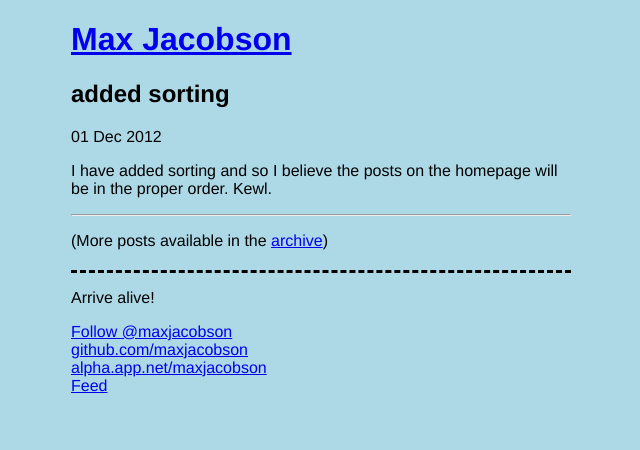
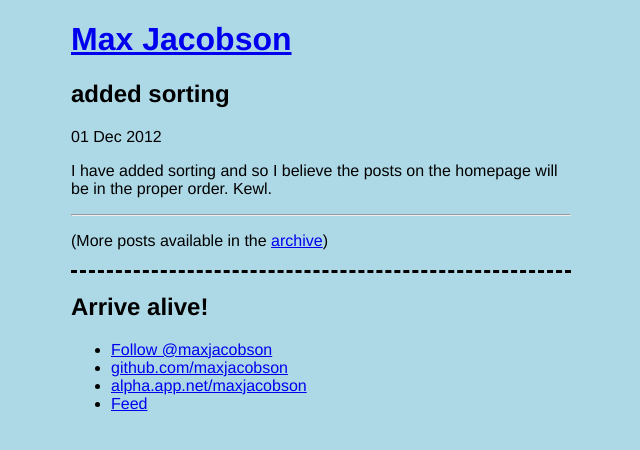
Before and after one commit to hardscrabble/hardscrabble.github.io, a Jekyll site: the page built from _posts/2012-12-01-added-sorting.md, in a window 1280 px wide. Shown: the top 450 px of the page, without its empty margins (319-959 px from the left). Built offline with Jekyll 4.4.1, drawn with Linux system fonts in a browser that asks for light colours; comment, search, counter and statistics services are not loaded; a style sheet for code colours, icons or effects is not loaded.

Commit message:
updated footer

```diff
--- a/_layouts/default.html
+++ b/_layouts/default.html
@@ -21,13 +21,15 @@
     {{ content }}
   </div>
   <footer>
-    <p>Arrive alive!</p>
-    <a href="https://twitter.com/maxjacobson" class="twitter-follow-button" data-show-count="true" data-size="large" data-dnt="true">Follow @maxjacobson</a><br>
-    <script>!function(d,s,id){var js,fjs=d.getElementsByTagName(s)[0],p=/^http:/.test(d.location)?'http':'https';if(!d.getElementById(id)){js=d.createElement(s);js.id=id;js.src=p+'://platform.twitter.com/widgets.js';fjs.parentNode.insertBefore(js,fjs);}}(document, 'script', 'twitter-wjs');</script>
-    <a href="http://github.com/maxjacobson">github.com/maxjacobson</a><br>
-    <a href="http://alpha.app.net/maxjacobson">alpha.app.net/maxjacobson</a><br>
-    <a href="/feed">Feed</a>
+    <h2>Arrive alive!</h2>
+    <ul>
+      <li><a href="https://twitter.com/maxjacobson" class="twitter-follow-button" data-show-count="true" data-size="large" data-dnt="true">Follow @maxjacobson</a></li>
+      <li><a href="http://github.com/maxjacobson">github.com/maxjacobson</a><br></li>
+      <li><a href="http://alpha.app.net/maxjacobson">alpha.app.net/maxjacobson</a></li>
+      <li><a href="/feed">Feed</a></li>
+    </ul>
   </footer>
+  <script>!function(d,s,id){var js,fjs=d.getElementsByTagName(s)[0],p=/^http:/.test(d.location)?'http':'https';if(!d.getElementById(id)){js=d.createElement(s);js.id=id;js.src=p+'://platform.twitter.com/widgets.js';fjs.parentNode.insertBefore(js,fjs);}}(document, 'script', 'twitter-wjs');</script>
   <script src='/js/lib/jquery.js'></script>
   <script src='/js/app.js'></script>
   <script src='/js/lib/run_prettify.js'></script>
```
